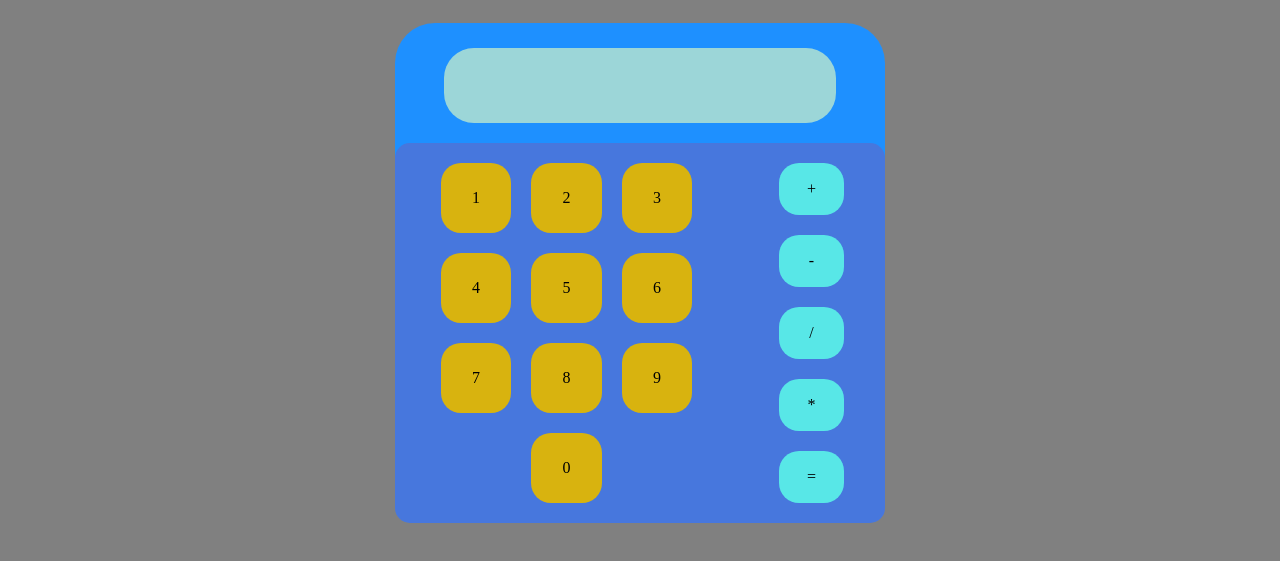
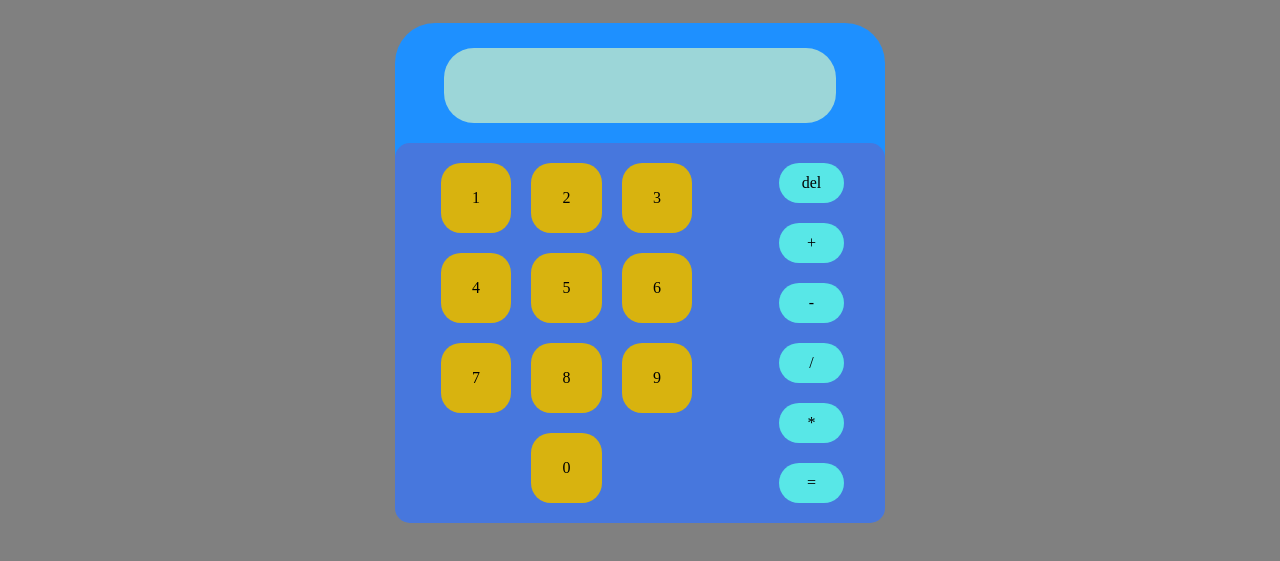
Before and after one commit to Politra23/-1, a plain HTML site: page index.html in a window 1280 px wide. Shown: the part 127-688 px from the top of the page. Drawn offline with nearby package versions, Linux system fonts and the light colour scheme; a web font is replaced by a local one.

Commit message:
Update index.html

```diff
--- a/index.html
+++ b/index.html
@@ -36,6 +36,7 @@
                     <div id="0">0</div>
                 </div>
                 <div class="activites">
+                    <div id="clear">del</div>
                     <div id="plus">+</div>
                     <div id="minus">-</div>
                     <div id="divide">/</div>
```
